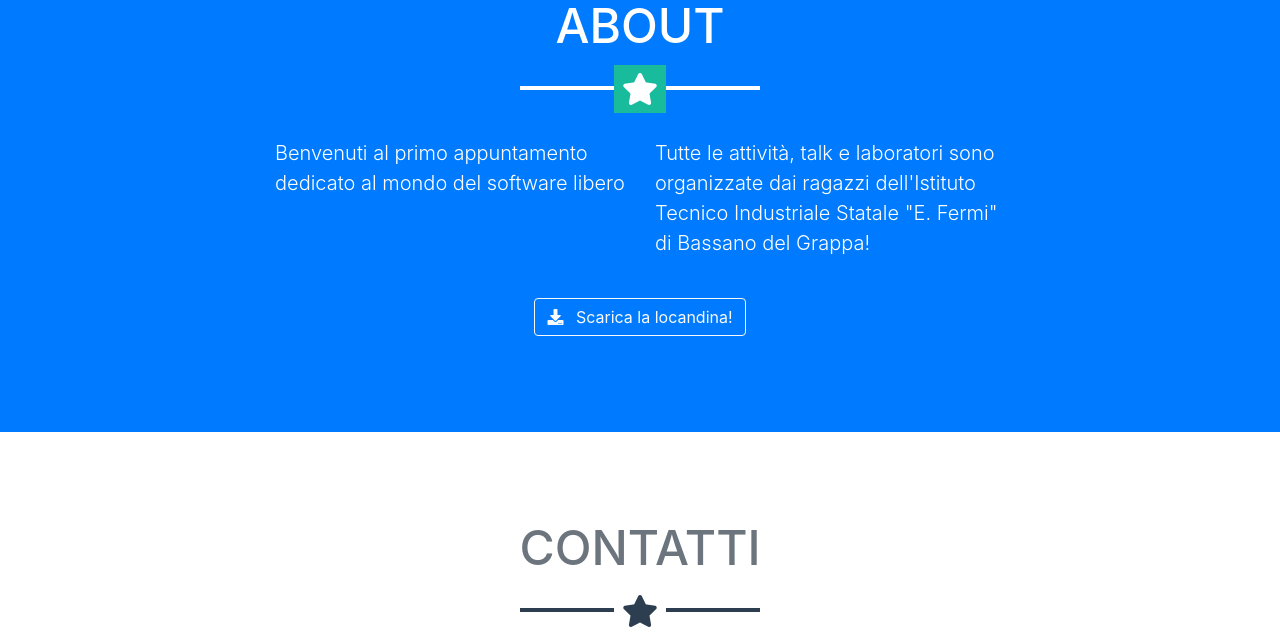
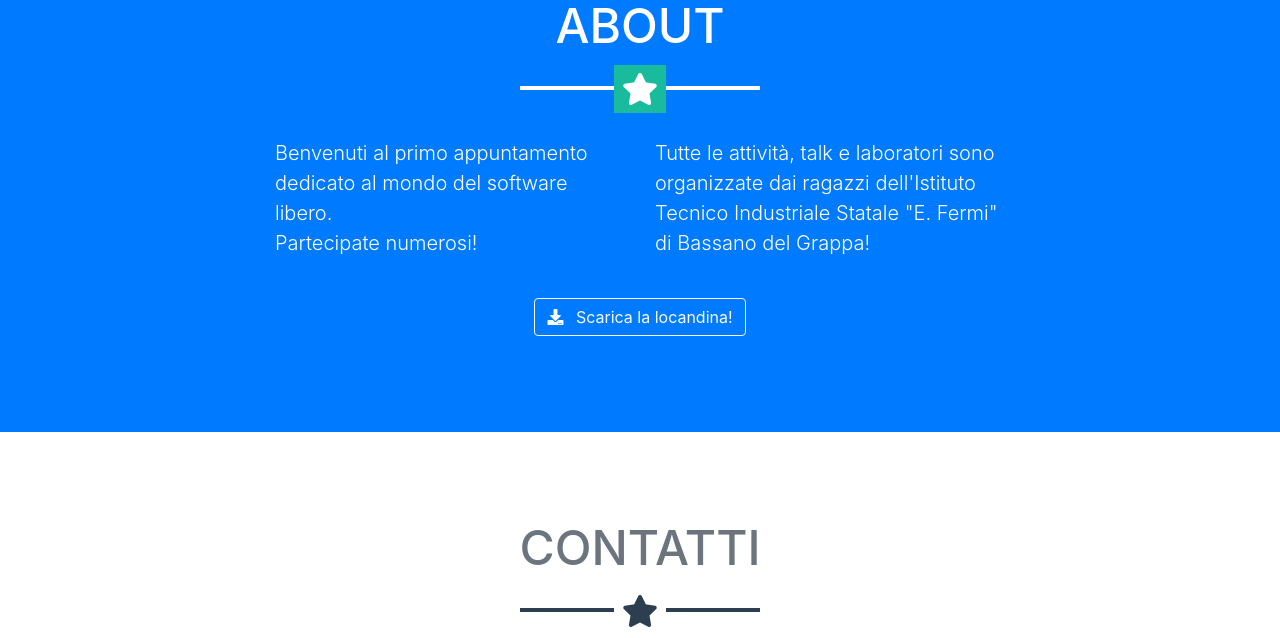
Before and after one commit to fntgnn/LinuxDay, a website with bundled scripts: page index.html in a window 1280 px wide. Shown: the part 1642-2280 px from the top of the page. Built offline with nearby package versions, Linux system fonts and the light colour scheme.

Commit message:
fatto about

```diff
--- a/index.html
+++ b/index.html
@@ -5,8 +5,8 @@
 
     <meta charset="utf-8">
     <meta name="viewport" content="width=device-width, initial-scale=1, shrink-to-fit=no">
-    <meta name="description" content="">
-    <meta name="author" content="">
+    <meta name="description" content="Linux Day 2018 @ ITIS Fermi">
+    <meta name="author" content="ITIS E. Fermi di Bassano del Grappa">
 
     <title>Linux Day 2018</title>
 
@@ -206,7 +206,7 @@
         <hr class="star-light mb-5">
         <div class="row">
           <div class="col-lg-4 ml-auto">
-            <p class="lead">Benvenuti al primo appuntamento dedicato al mondo del software libero</p>
+            <p class="lead">Benvenuti al primo appuntamento dedicato al mondo del software libero. <br> Partecipate numerosi!</p>
           </div>
           <div class="col-lg-4 mr-auto">
             <p class="lead">Tutte le attività, talk e laboratori sono organizzate dai ragazzi dell'Istituto Tecnico Industriale Statale "E. Fermi" di Bassano del Grappa!</p>
```
